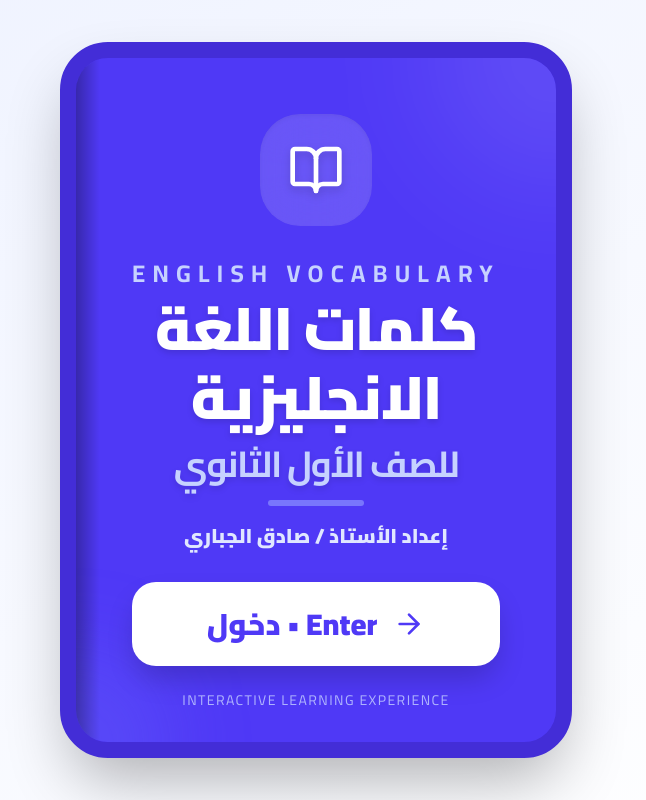
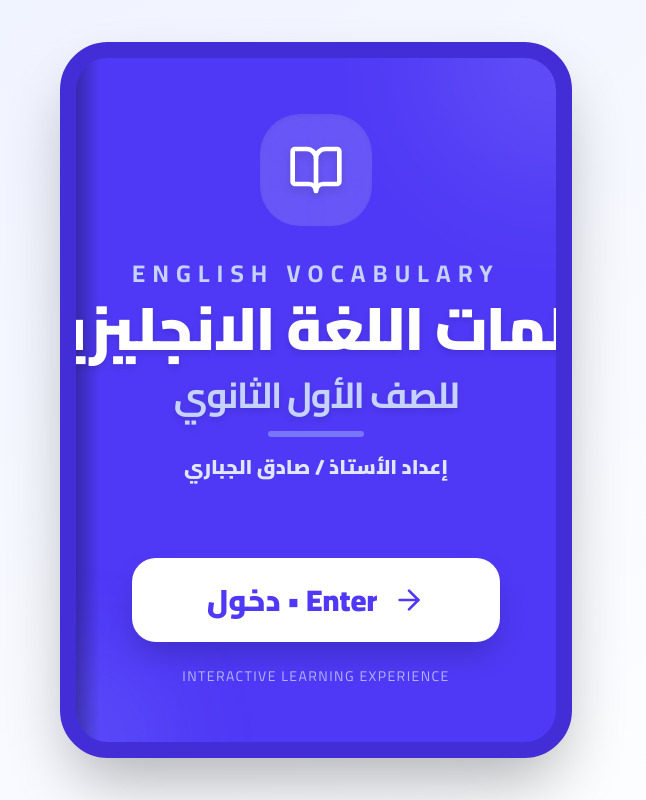
Before and after one commit to nasrsadeqm-design/English-for-Kids, a React (Vite) app: page / in a window 1280 px wide. Shown: the whole page, without its empty margins (324-970 px from the left). Built offline with nearby package versions, Linux system fonts and the light colour scheme.

Commit message:
fix(UI): Improve vocabulary section title styling
Adjusts font sizes, tracking, and alignment for the "English Vocabulary" and lesson title to enhance readability and visual appeal on various screen sizes. Also ensures the Arabic text is better centered.

```diff
--- a/src/App.tsx
+++ b/src/App.tsx
@@ -179,11 +179,11 @@ export default function App() {
           </motion.div>
 
           <div className="space-y-3 sm:space-y-4">
-            <div className="space-y-1">
-              <h2 className="text-xl sm:text-2xl font-bold text-indigo-200 uppercase tracking-[0.3em]">English Vocabulary</h2>
-              <h1 className="text-4xl sm:text-6xl font-black leading-[1.2] sm:leading-[1.15] tracking-tight drop-shadow-md" dir="rtl">
+            <div className="space-y-1 flex flex-col items-center">
+              <h2 className="text-lg sm:text-2xl font-bold text-indigo-200 uppercase tracking-[0.2em] sm:tracking-[0.3em]">English Vocabulary</h2>
+              <h1 className="text-2xl sm:text-6xl font-black leading-[1.2] sm:leading-[1.15] tracking-tight drop-shadow-md whitespace-nowrap text-center" dir="rtl">
                 كلمات اللغة الانجليزية
-                <span className="block text-indigo-200 text-2xl sm:text-4xl mt-2 sm:mt-3 font-bold">للصف الأول الثانوي</span>
+                <span className="block text-lg sm:text-4xl mt-1 sm:mt-3 font-bold text-indigo-200">للصف الأول الثانوي</span>
               </h1>
             </div>
 
```
